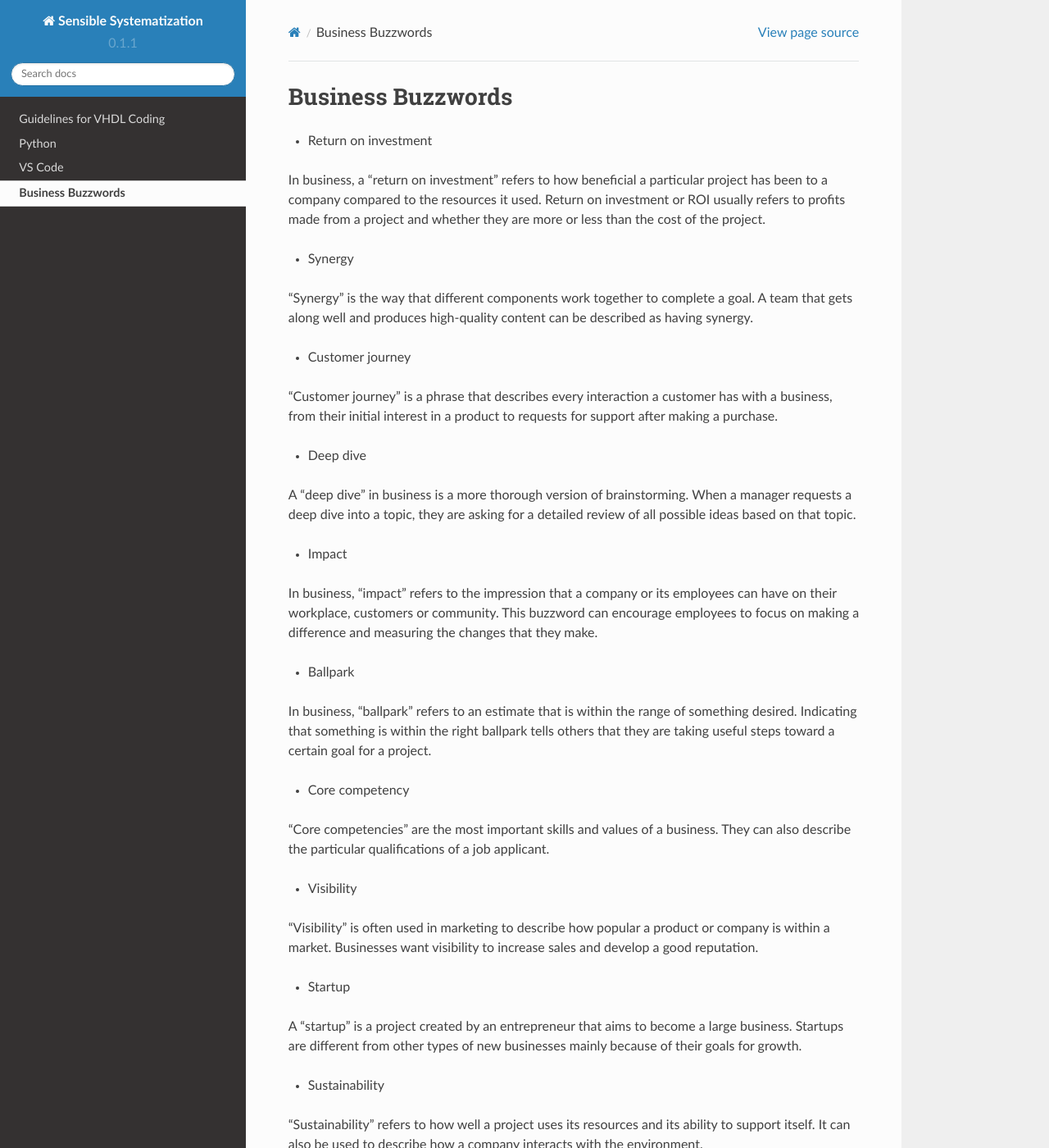
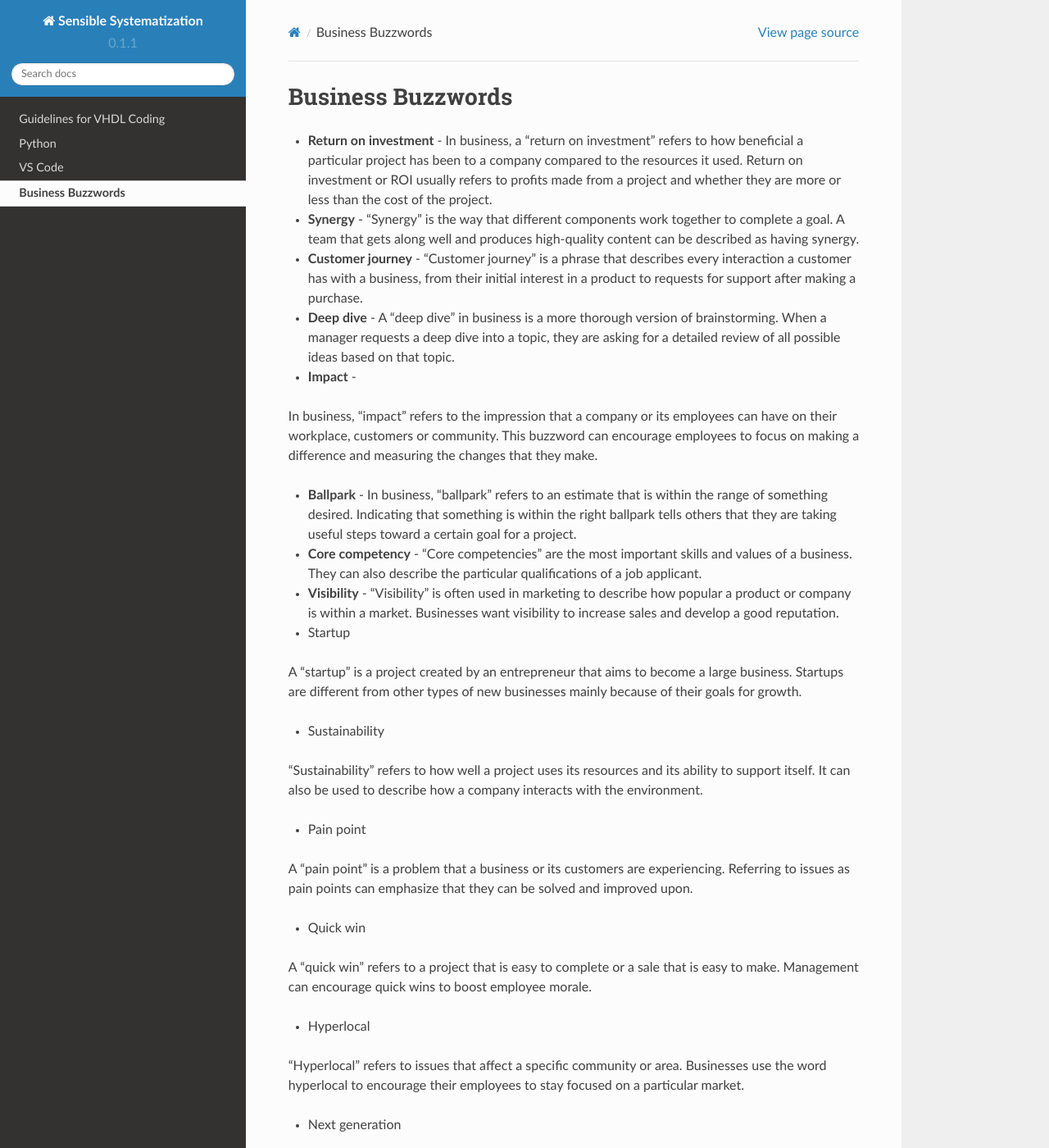
Before and after one commit to wattsjake/sensible-systematization, a Sphinx documentation site: the page built from docs/source/business.rst, in a window 1280 px wide and 1400 px high. Shown: the whole window at 82% size. Built offline with Sphinx 7.4.7 and the Read the Docs theme 2.0.0, drawn with Linux system fonts in a browser that asks for light colours.

```diff
--- a/docs/source/business.rst
+++ b/docs/source/business.rst
@@ -1,29 +1,22 @@
 Business Buzzwords
 ==================
 
-* Return on investment
-In business, a "return on investment" refers to how beneficial a particular project has been to a company compared to the resources it used. Return on investment or ROI usually refers to profits made from a project and whether they are more or less than the cost of the project.
+* **Return on investment** - In business, a "return on investment" refers to how beneficial a particular project has been to a company compared to the resources it used. Return on investment or ROI usually refers to profits made from a project and whether they are more or less than the cost of the project.
 
-* Synergy
-"Synergy" is the way that different components work together to complete a goal. A team that gets along well and produces high-quality content can be described as having synergy.
+* **Synergy** - "Synergy" is the way that different components work together to complete a goal. A team that gets along well and produces high-quality content can be described as having synergy.
 
-* Customer journey
-"Customer journey" is a phrase that describes every interaction a customer has with a business, from their initial interest in a product to requests for support after making a purchase.
+* **Customer journey** - "Customer journey" is a phrase that describes every interaction a customer has with a business, from their initial interest in a product to requests for support after making a purchase.
 
-* Deep dive
-A "deep dive" in business is a more thorough version of brainstorming. When a manager requests a deep dive into a topic, they are asking for a detailed review of all possible ideas based on that topic.
+* **Deep dive** - A "deep dive" in business is a more thorough version of brainstorming. When a manager requests a deep dive into a topic, they are asking for a detailed review of all possible ideas based on that topic.
 
-* Impact
+* **Impact** -
 In business, "impact" refers to the impression that a company or its employees can have on their workplace, customers or community. This buzzword can encourage employees to focus on making a difference and measuring the changes that they make.
 
-* Ballpark
-In business, "ballpark" refers to an estimate that is within the range of something desired. Indicating that something is within the right ballpark tells others that they are taking useful steps toward a certain goal for a project.
+* **Ballpark** - In business, "ballpark" refers to an estimate that is within the range of something desired. Indicating that something is within the right ballpark tells others that they are taking useful steps toward a certain goal for a project.
 
-* Core competency
-"Core competencies" are the most important skills and values of a business. They can also describe the particular qualifications of a job applicant.
+* **Core competency** - "Core competencies" are the most important skills and values of a business. They can also describe the particular qualifications of a job applicant.
 
-* Visibility
-"Visibility" is often used in marketing to describe how popular a product or company is within a market. Businesses want visibility to increase sales and develop a good reputation.
+* **Visibility** - "Visibility" is often used in marketing to describe how popular a product or company is within a market. Businesses want visibility to increase sales and develop a good reputation.
 
 * Startup
 A "startup" is a project created by an entrepreneur that aims to become a large business. Startups are different from other types of new businesses mainly because of their goals for growth.
--- a/docs/source/index.rst
+++ b/docs/source/index.rst
@@ -14,7 +14,7 @@
 Being organized and systematic can be hugely beneficial in life. Efficiency and productivity are often improved when we organize our lives and create a structure for our activities. When we are organized and systematic, tasks can be done quicker, giving us more time to enjoy life outside of our professional and personal commitments. Furthermore, being organized can help to reduce stress and anxiety, as having a clear plan helps to eliminate the sensation of feeling overwhelmed. Systematizing our lives also allows us to prioritize tasks and focus on what really matters. This in turn can increase quality of life, reducing stress and allowing us to achieve our personal and professional goals.
 
 Check out the :doc:`python` section for further information, including
-how to :ref:`VHDL` the project.
+how to :doc:`VHDL` the project.
 
 
 Contents
```
